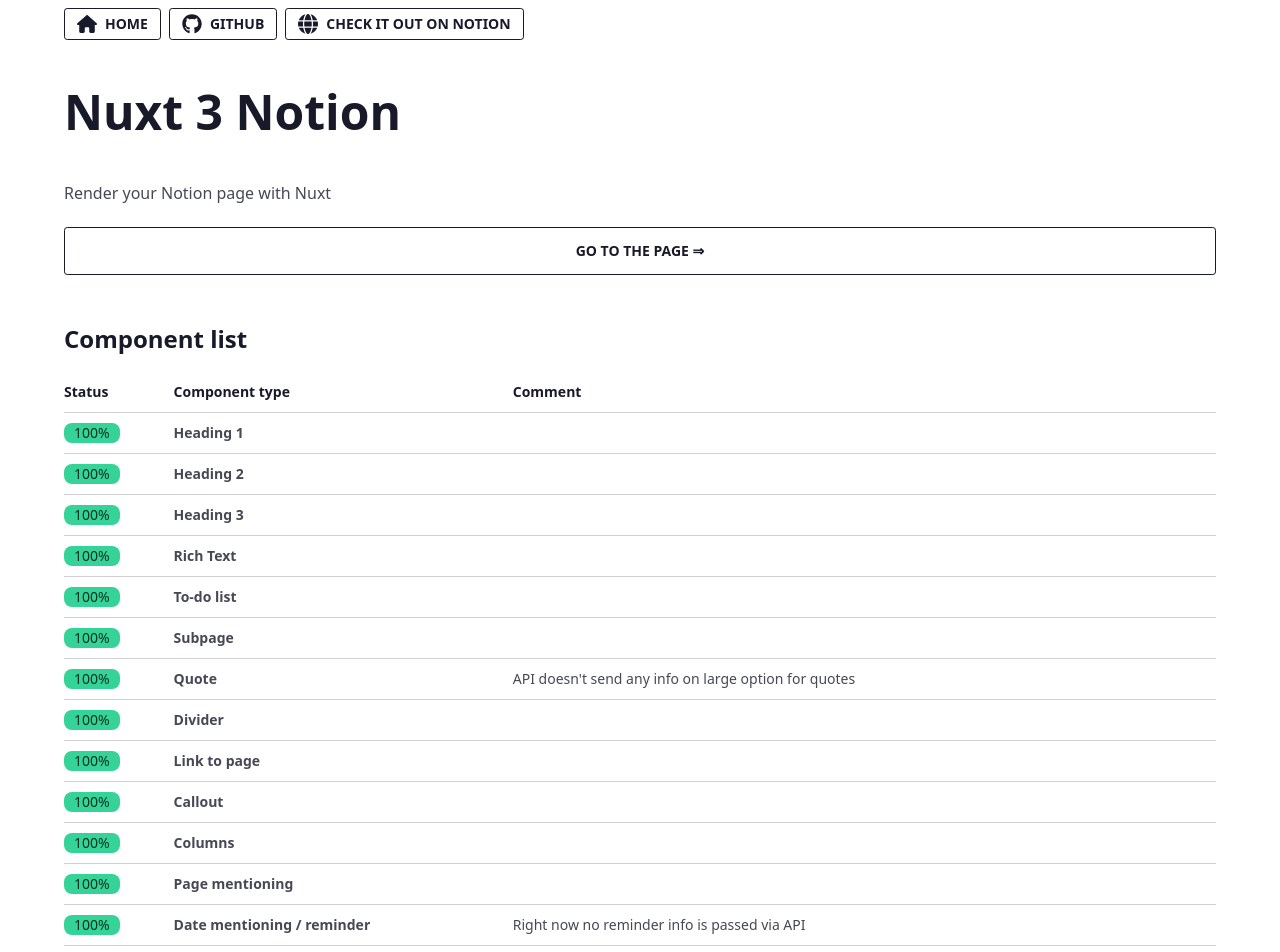
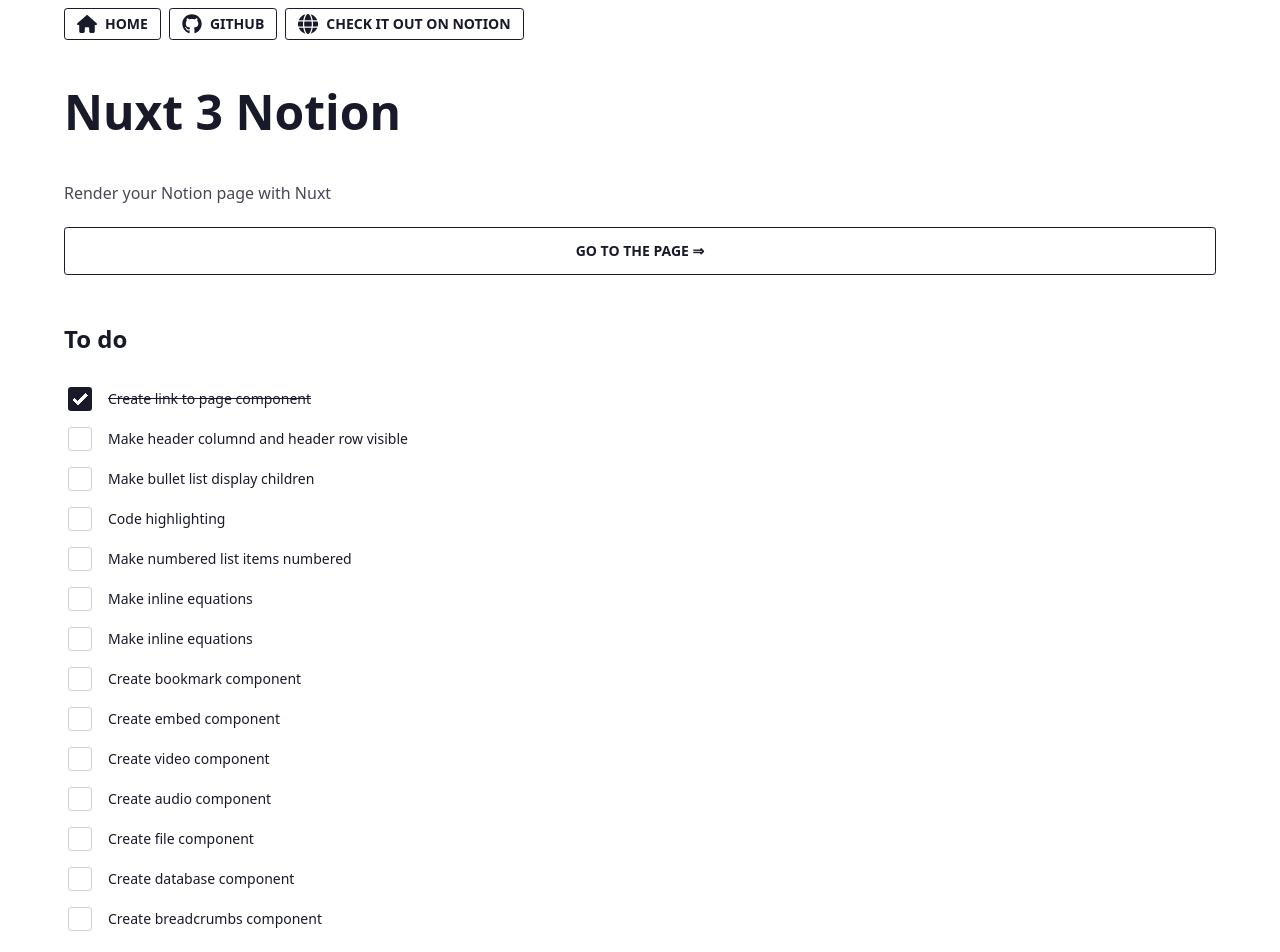
Before and after one commit to egrzeszczak/nuxt-3-notion, a Nuxt app: page / in a window 1280 px wide. Shown: the top 952 px of the page. Built offline with nearby package versions, Linux system fonts and the light colour scheme.

Commit message:
docs: :white_check_mark: create to-do list

```diff
--- a/pages/index.vue
+++ b/pages/index.vue
@@ -11,6 +11,18 @@
 					Go to the page &rArr;
 				</NuxtLink>
 			</p>
+			<h2>To do</h2>
+			<div>
+				<label class="notion-to-do-label" v-for="todo in todos" :key="todo.todo">
+					<input type="checkbox" class="notion-to-do-checkbox" v-model="todo.done"/>
+					<div
+						class="notion-to-do-label-text"
+						:class="{
+							'notion-to-do-label-text-checked': todo.done,
+						}"
+					>{{todo.todo}}</div>
+				</label>
+			</div>
 			<h2>Component list</h2>
 			<table>
 				<thead>
@@ -19,7 +31,16 @@
 					<th>Comment</th>
 				</thead>
 				<tbody>
-					<tr v-for="component in components.sort((a,b) => (a.progress > b.progress) ? -1 : ((b.progress > a.progress) ? 1 : 0))" :key="component.name">
+					<tr
+						v-for="component in components.sort((a, b) =>
+							a.progress > b.progress
+								? -1
+								: b.progress > a.progress
+								? 1
+								: 0
+						)"
+						:key="component.name"
+					>
 						<td>
 							<span
 								class="badge"
@@ -32,8 +53,8 @@
 								}"
 								max="100"
 							>
-                            {{component.progress}}%
-                            </span>
+								{{ component.progress }}%
+							</span>
 						</td>
 						<td class="font-bold">{{ component.name }}</td>
 						<td>{{ component.comment }}</td>
@@ -46,6 +67,64 @@
 
 <script setup>
 const config = useRuntimeConfig();
+const todos = ref([
+	{
+		todo: "Create link to page component",
+		done: true,
+	},
+	{
+		todo: "Make header columnd and header row visible",
+		done: false,
+	},
+	{
+		todo: "Make bullet list display children",
+		done: false,
+	},
+	{
+		todo: "Code highlighting",
+		done: false,
+	},
+	{
+		todo: "Make numbered list items numbered",
+		done: false,
+	},
+	{
+		todo: "Make inline equations",
+		done: false,
+	},
+	{
+		todo: "Make inline equations",
+		done: false,
+	},
+	{
+		todo: "Create bookmark component",
+		done: false,
+	},
+	{
+		todo: "Create embed component",
+		done: false,
+	},
+	{
+		todo: "Create video component",
+		done: false,
+	},
+	{
+		todo: "Create audio component",
+		done: false,
+	},
+	{
+		todo: "Create file component",
+		done: false,
+	},
+	{
+		todo: "Create database component",
+		done: false,
+	},
+	{
+		todo: "Create breadcrumbs component",
+		done: false,
+	},
+]);
 const components = ref([
 	{
 		name: "Heading 1",
@@ -90,7 +169,8 @@
 	{
 		name: "Numbered list",
 		progress: 60,
-		comment: "Numbered lists don't get numbered, doesn't display children items",
+		comment:
+			"Numbered lists don't get numbered, doesn't display children items",
 	},
 	{
 		name: "Quote",
@@ -157,14 +237,18 @@
 	{ name: "Video", progress: 0, comment: "Not yet implemented" },
 	{ name: "Audio", progress: 0, comment: "Not yet implemented" },
 	{ name: "File", progress: 0, comment: "Not yet implemented" },
-	{ name: "Databases", progress: 0, comment: "Not yet implemented; hard to implement. Will think about it" },
+	{
+		name: "Databases",
+		progress: 0,
+		comment: "Not yet implemented; hard to implement. Will think about it",
+	},
 	{
 		name: "Table of contents",
 		progress: 70,
 		comment: "Doesn't display headings when in a collumn",
 	},
 	{ name: "Block equation", progress: 100, comment: "" },
-	{ name: "Breadcrumb", progress: 0, comment: "Not yet implemented" },
+	{ name: "Breadcrumbs", progress: 0, comment: "Not yet implemented" },
 	{ name: "Synced block", progress: 100, comment: "" },
 	{ name: "Toggle headings", progress: 100, comment: "" },
 ]);
```
